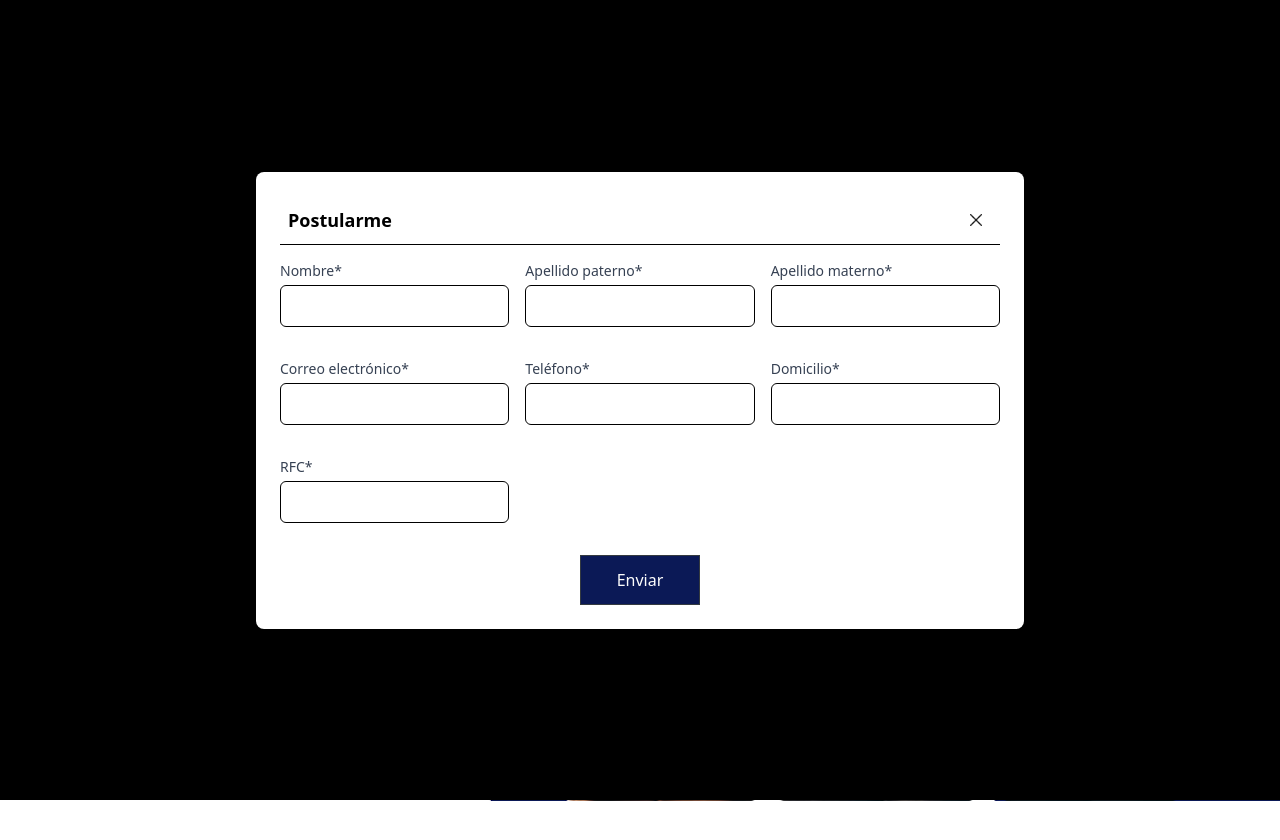
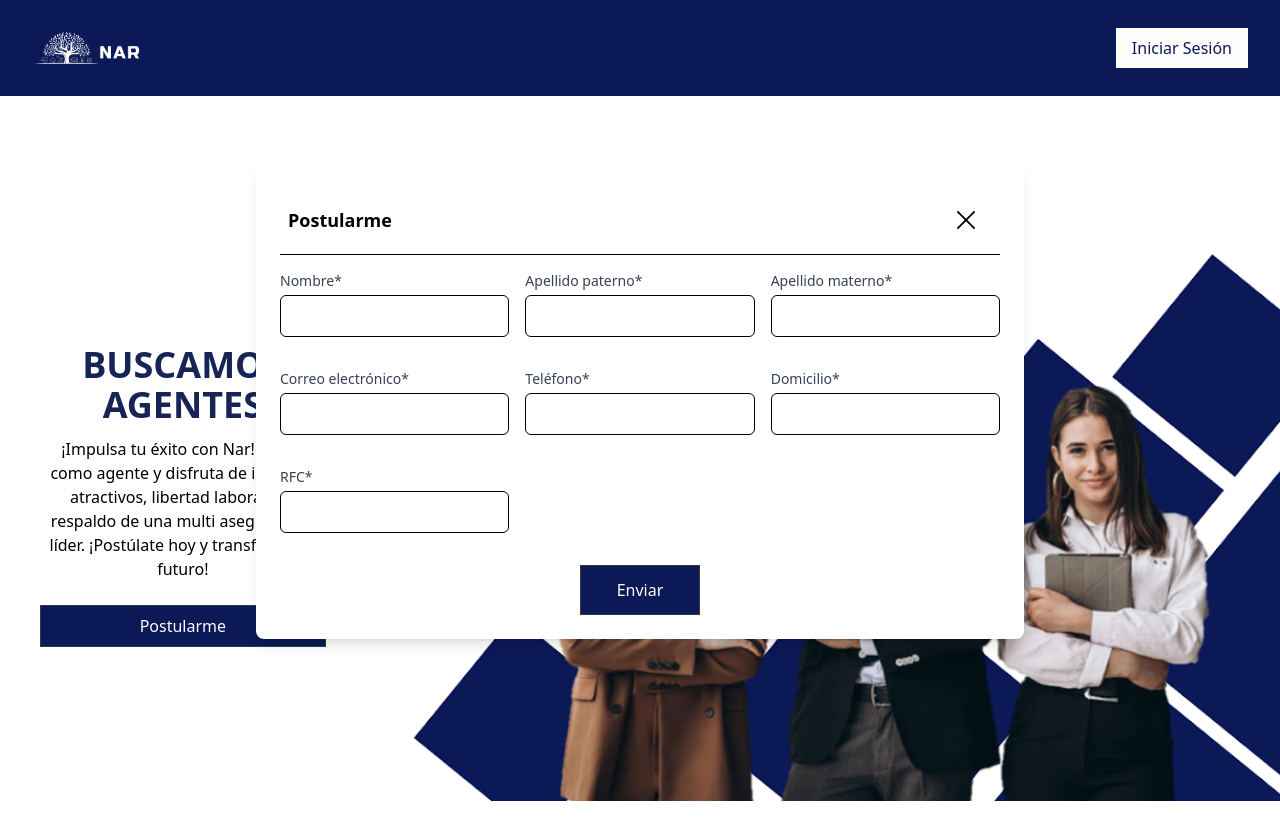
Before and after one commit to Christian20233tn137/multi_aseguradora, a React (Vite) app: page / in a window 1280 px wide. Both pictures are taken after a click on the button "Postularme". Shown: the top 840 px of the page. Built offline with nearby package versions, Linux system fonts and the light colour scheme; the HTML template or start-up script is replaced by a standard one.

Commit message:
MODAL FUAAAAAA

```diff
--- a/src/components/Home/Section.jsx
+++ b/src/components/Home/Section.jsx
@@ -1,5 +1,5 @@
 import React, { useState } from "react";
-import Close from "./assets/Close.png"; // Ajusta la ruta de tu ícono de cerrar
+import Close from "./assets/Close.png";
 
 const Section = () => {
   const [isModalOpen, setIsModalOpen] = useState(false);
@@ -8,7 +8,7 @@ const Section = () => {
   const closeModal = () => setIsModalOpen(false);
 
   return (
-    <section className="flex flex-col justify-center items-center p-5 lg:p-10 relative">
+    <section className="flex flex-col justify-center items-center p-5 lg:p-10">
       <div className="w-full max-w-[400px] text-center">
         <h1 className="text-2xl lg:text-4xl font-bold text-blue-950">
           BUSCAMOS AGENTES
@@ -19,21 +19,20 @@ const Section = () => {
           líder. ¡Postúlate hoy y transforma tu futuro!
         </p>
         <button
-          className="mt-4 lg:mt-6 text-white px-6 py-2 botones w-full bg-[#0B1956] hover:bg-[#0d246e] rounded-md"
+          className="mt-4 lg:mt-6 text-white px-6 py-2 botones w-full"
           onClick={openModal}
         >
           Postularme
         </button>
       </div>
 
-      {/* Modal */}
       {isModalOpen && (
-        <div className="fixed inset-0 bg-black bg-opacity-50 flex justify-center items-center px-4 z-50">
+        <div className="fixed inset-0  bg-opacity-50 flex justify-center items-center px-4 z-50">
           <div className="bg-white rounded-lg shadow-lg w-full sm:max-w-lg md:max-w-xl lg:max-w-3xl p-4 sm:p-6 max-h-[90vh] overflow-y-auto">
             <div className="flex justify-between items-center p-2 border-b">
               <h2 className="text-left font-bold text-lg">Postularme</h2>
               <img
-                className="object-cover w-8 h-8 cursor-pointer p-1"
+                className="object-cover w-13vis h-13 cursor-pointer p-2"
                 src={Close}
                 alt="Cerrar"
                 onClick={closeModal}
@@ -65,7 +64,7 @@ const Section = () => {
               <div className="mt-4 flex justify-center">
                 <button
                   type="submit"
-                  className="w-30 px-6 py-3 bg-[#0B1956] text-white rounded-md hover:bg-[#0d246e] botones"
+                  className="w-30 px-4 py-3 bg-blue-600 text-white rounded-md hover:bg-blue-700 botones"
                 >
                   Enviar
                 </button>
```
